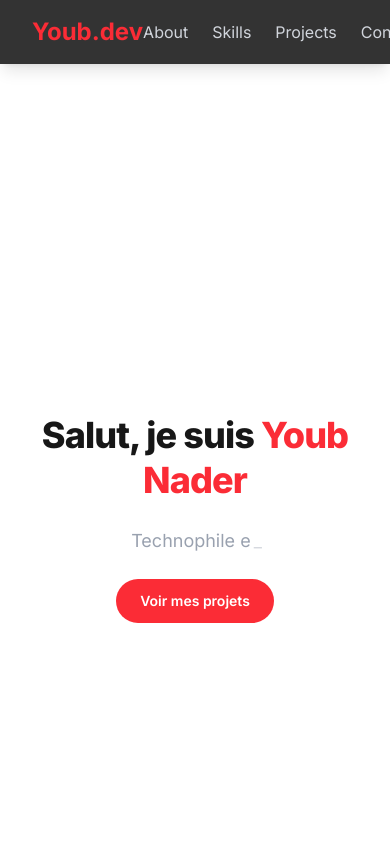
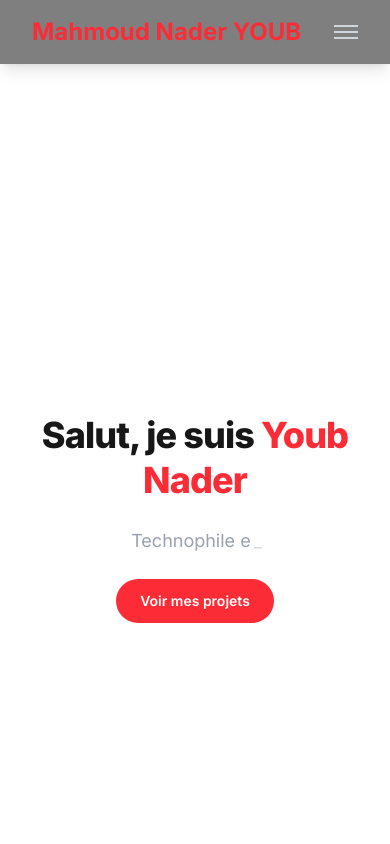
Before and after one commit to naderyb/my-portfolio, a Next.js app: page / in a window 390 px wide. Shown: the top 844 px of the page. Built offline with nearby package versions, Linux system fonts and the light colour scheme.

Commit message:
feat: Enhance Navbar with mobile menu functionality and improved styling

```diff
--- a/src/components/Navbar.tsx
+++ b/src/components/Navbar.tsx
@@ -7,27 +7,29 @@ const links = ["About", "Skills", "Projects", "Contact"];
 
 export default function Navbar() {
   const [hovered, setHovered] = useState<string | null>(null);
+  const [isOpen, setIsOpen] = useState(false);
 
   return (
     <motion.nav
       initial={{ y: -80 }}
       animate={{ y: 0 }}
       transition={{ duration: 0.8 }}
-      className="fixed top-0 left-0 w-full z-50 bg-black/80 backdrop-blur-md px-8 py-4 flex justify-between items-center shadow-lg"
+      className="fixed top-0 left-0 w-full z-50 bg-black/50 backdrop-blur-md px-8 py-4 flex justify-between items-center shadow-lg"
     >
-      <Link href="/" className="text-2xl font-bold text-red-500">
-        Youb.dev
+      {/* Logo */}
+      <Link href="/" className="text-2xl font-bold text-red-500 transition-transform transform hover:scale-105">
+        Mahmoud Nader YOUB
       </Link>
-      <ul className="flex space-x-6 text-gray-300">
+
+      {/* Desktop Navbar Links */}
+      <ul className="hidden md:flex space-x-6 text-gray-300">
         {links.map((link) => (
           <li key={link}>
             <Link
               href={`#${link.toLowerCase()}`}
               onMouseEnter={() => setHovered(link)}
               onMouseLeave={() => setHovered(null)}
-              className={`relative transition-all duration-300 ${
-                hovered === link ? "text-white" : ""
-              }`}
+              className={`relative transition-all duration-300 hover:text-white`}
             >
               {link}
               {hovered === link && (
@@ -40,6 +42,52 @@ export default function Navbar() {
           </li>
         ))}
       </ul>
+
+      {/* Mobile Hamburger Menu */}
+      <div
+        className="md:hidden flex flex-col justify-center items-center space-y-1 cursor-pointer"
+        onClick={() => setIsOpen(!isOpen)}
+      >
+        {/* Hamburger Icon */}
+        <div
+          className={`w-6 h-0.5 bg-gray-300 transition-transform duration-300 ease-in-out ${
+            isOpen ? "rotate-45 translate-y-2.5" : ""
+          }`}
+        />
+        <div
+          className={`w-6 h-0.5 bg-gray-300 transition-opacity duration-300 ease-in-out ${
+            isOpen ? "opacity-0" : "opacity-100"
+          }`}
+        />
+        <div
+          className={`w-6 h-0.5 bg-gray-300 transition-transform duration-300 ease-in-out ${
+            isOpen ? "-rotate-45 -translate-y-2.5" : ""
+          }`}
+        />
+      </div>
+
+      {/* Mobile Navbar Links */}
+      {isOpen && (
+        <motion.ul
+          initial={{ opacity: 0, y: -10 }}
+          animate={{ opacity: 1, y: 0 }}
+          exit={{ opacity: 0, y: 10 }}
+          transition={{ duration: 0.3 }}
+          className="absolute top-16 left-0 w-full bg-black/80 backdrop-blur-md text-gray-300 text-center py-4 space-y-6 md:hidden"
+        >
+          {links.map((link) => (
+            <li key={link}>
+              <Link
+                href={`#${link.toLowerCase()}`}
+                onClick={() => setIsOpen(false)}
+                className="block py-2 text-xl hover:text-white"
+              >
+                {link}
+              </Link>
+            </li>
+          ))}
+        </motion.ul>
+      )}
     </motion.nav>
   );
 }
```
